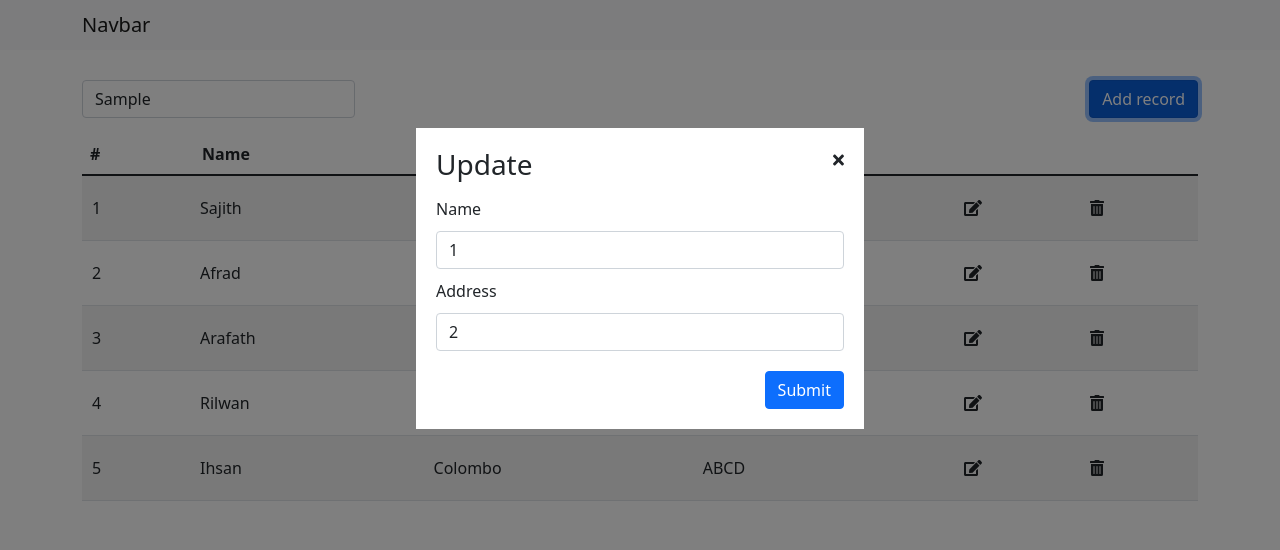
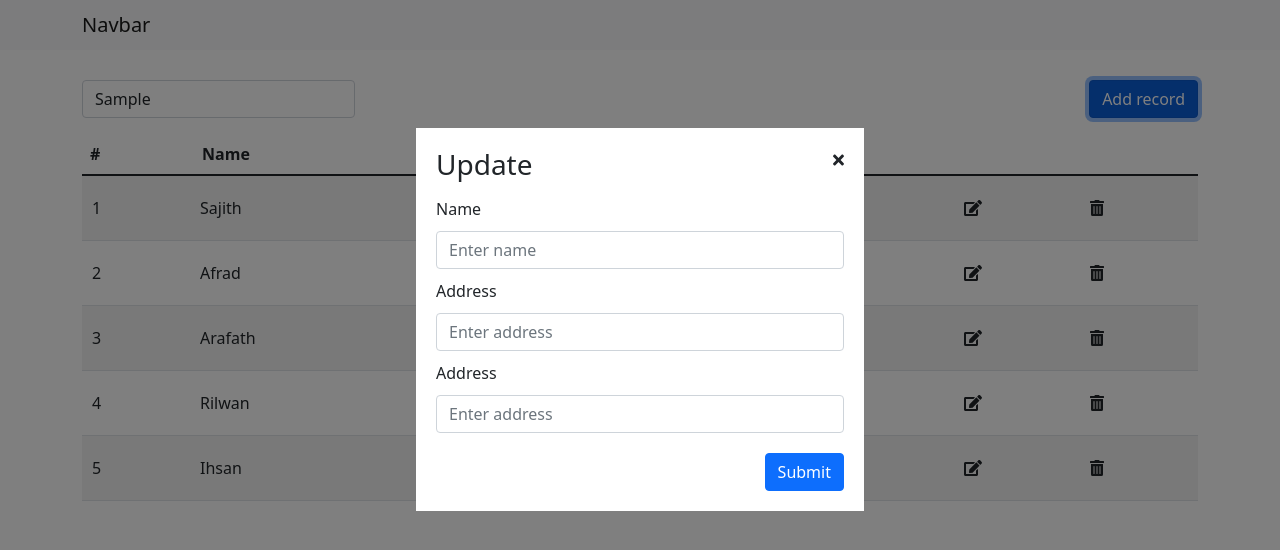
Before and after one commit to Yowsifahamed/react-crud, a React (Create React App) app: page / in a window 1280 px wide. Both pictures are taken after typing "Sample" into the empty fields and a click on the button "Add record". Shown: the top 550 px of the page. Built offline with nearby package versions, Linux system fonts and the light colour scheme.

Commit message:
edit funciton added

```diff
--- a/src/components/content/content.js
+++ b/src/components/content/content.js
@@ -11,7 +11,7 @@ class Content extends Component {
             showModal: false,
             selectedValue: {},
             table: [
-                { id: 1, name: 'Sajith', address: 'Hudaif', Company: 'ABCD' },
+                { id: 1, name: 'Sajith', address: 'Colombo', Company: 'ABCD' },
                 { id: 2, name: 'Afrad', address: 'Colombo', Company: 'ABCD' },
                 { id: 3, name: 'Arafath', address: 'Colombo', Company: 'ABCD' },
                 { id: 4, name: 'Rilwan', address: 'Colombo', Company: 'ABCD' },
@@ -20,7 +20,7 @@ class Content extends Component {
         };
     }
 
-    showModal = (e) => {
+    showModal = (e, name, address, company) => {
         this.setState(prevState => ({
             showModal: !prevState.showModal
         }));
@@ -69,14 +69,42 @@ class Content extends Component {
                         </tbody>
                     </table>
                 </form>
-                {this.state.showModal && <Dialog onCloseModal={this.showModal} />}
+                {this.state.showModal &&
+                    <Dialog
+                        onCloseModal={this.addRecords}
+                        editRecord={this.state.selectedValue}
+                    />
+                }
             </div>
         );
     }
 
+    addRecords = (e, name, address, company) => {
+        this.setState(prevState => ({
+            showModal: e
+        }));
+
+        this.setState({ selectedValue: {} });
+
+        if (name != "" && address != "" && company != "") {
+            let tableObject = [...this.state.table];
+            tableObject.push({
+                id: this.state.table.length + 1,
+                name: name,
+                address: address,
+                Company: company
+            });
+
+            this.setState({ table: tableObject });
+        }
+    }
+
     editRecord(res) {
+        this.setState(prevState => ({
+            showModal: true
+        }));
+
         this.setState({ selectedValue: res });
-        console.log(this.state);
     }
 
     deleteRecord(id) {
--- a/src/components/dialog/records-dialog.js
+++ b/src/components/dialog/records-dialog.js
@@ -8,10 +8,13 @@ class Dialog extends Component {
 
     constructor(props) {
         super(props);
-        this.state = {
-            name: "1",
-            address: "2"
-        };
+
+        if (props.editRecord.name != "" && props.editRecord.address != "" && props.editRecord.company != "") {
+            this.state = { name: props.editRecord.name, address: props.editRecord.address, company: props.editRecord.Company };
+            console.log(this.state, "this.state");
+        } else {
+            this.state = { name: "", address: "", company: "" };
+        }
 
         this.handleInputChange = this.handleInputChange.bind(this);
         this.handleSubmit = this.handleSubmit.bind(this);
@@ -20,16 +23,21 @@ class Dialog extends Component {
     handleInputChange(event) {
         if (event.target.name == "name") {
             this.setState({ name: event.target.value });
-        } else if (event.target.name == "address") {
+        }
+        if (event.target.name == "address") {
             this.setState({ address: event.target.value });
+        }
+
+        if (event.target.name == "company") {
+            this.setState({ company: event.target.value });
         }
 
         console.log(this.state, "this.state");
     }
 
     handleSubmit(event) {
-        alert('A name was submitted: ' + this.state);
         event.preventDefault();
+        this.props.onCloseModal(false, this.state.name, this.state.address, this.state.company)
     }
 
     closeCustomModal = e => {
@@ -53,6 +61,12 @@ class Dialog extends Component {
                             <label for="exampleInputPassword1" className="input-lable">Address</label>
                             <input type="text" name="address" className="form-control input-control" placeholder="Enter address"
                                 value={this.state.address}
+                                onChange={this.handleInputChange} />
+                        </div>
+                        <div className="form-group">
+                            <label for="exampleInputPassword1" className="input-lable">Address</label>
+                            <input type="text" name="company" className="form-control input-control" placeholder="Enter address"
+                                value={this.state.company}
                                 onChange={this.handleInputChange} />
                         </div>
                         <button type="submit" className="btn btn-primary submit-btn">Submit</button>
```
